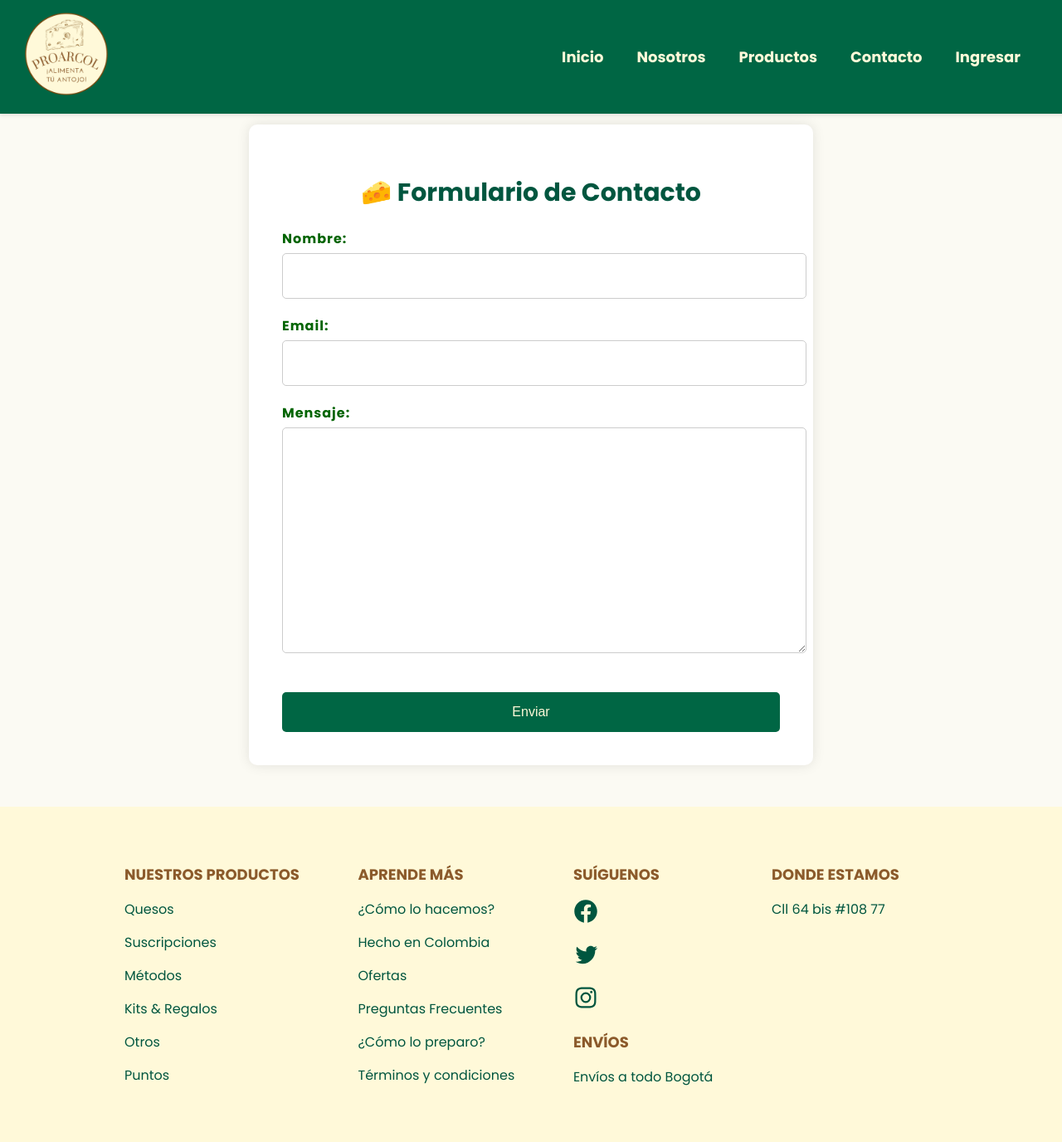
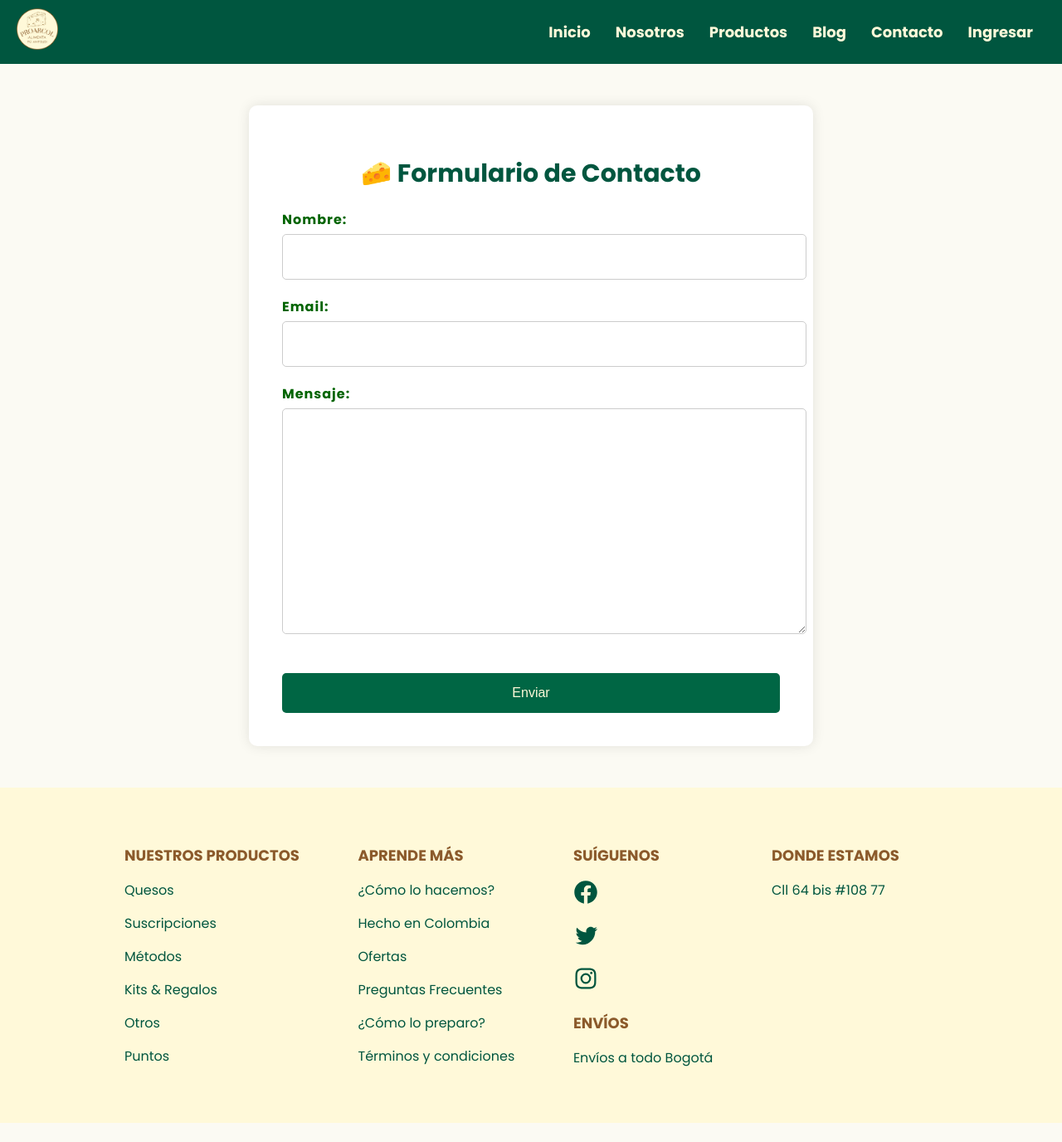
Before and after one commit to JuanEspinosa18/QuesoSistema, a Django app: page /user/contacto/ in a window 1280 px wide. Shown: the whole page at 83% size. After the commit the page ends 1353 px from the top, so only its background shows below. Run offline with Django 5.2, Linux system fonts and the light colour scheme; grey boxes are pictures that could not be loaded.

Commit message:
active html

```diff
--- a/queso_sistema/blog/static/css/informacion.css
+++ b/queso_sistema/blog/static/css/informacion.css
@@ -38,6 +38,12 @@
 .icono-login:hover svg path {
   stroke: #0D8265;
 }
+
+.nav-item.active a {
+    color: #0c8460; /* Cambia el color para resaltar el elemento activo */
+    font-weight: bold; /* O cualquier otro estilo que desees */
+}
+
 
 /* Footer Styles */
 .footer {
--- a/queso_sistema/sales/signals.py
+++ b/queso_sistema/sales/signals.py
@@ -20,7 +20,7 @@ def update_pedido_subtotal_on_delete(sender, instance, **kwargs):
     pedido.subtotal = pedido.calcular_subtotal()
     pedido.save()  """
 
-@receiver(post_save, sender=PedidoProducto)
+""" @receiver(post_save, sender=PedidoProducto)
 def actualizar_subtotal_despues_de_guardar(sender, instance, **kwargs):
     instance.pedido.actualizar_subtotal()
 
@@ -38,4 +38,4 @@ def actualizar_totales_despues_de_guardar(sender, instance, **kwargs):
 def actualizar_totales_despues_de_eliminar(sender, instance, **kwargs):
     if instance.factura:  # Verifica si el detalle tiene una factura asociada
         factura_compra = instance.factura
-        factura_compra.actualizar_totales()
+        factura_compra.actualizar_totales() """
--- a/queso_sistema/users/templates/contacto.html
+++ b/queso_sistema/users/templates/contacto.html
@@ -13,7 +13,6 @@
             background-color: #fbfaf3;
             margin: 0;
             padding: 0;
-            padding-top: 100px; /* Ajusta este valor según la altura de tu barra de navegación */
         }
 
         .menu {
@@ -23,10 +22,10 @@
             display: flex;
             justify-content: space-between;
             align-items: center;
-            position: fixed; /* Fija la barra de navegación */
-            top: 0; /* Posición en la parte superior de la página */
-            width: 100%; /* Asegura que la barra ocupe todo el ancho de la página */
-            z-index: 1000; /* Asegura que la barra esté por encima de otros elementos */
+            position: fixed;
+            top: 0;
+            width: 100%;
+            z-index: 1000;
         }
         .menu .logo img {
             height: 100px;
@@ -35,30 +34,63 @@
         .menu .navbar {
             flex-grow: 1;
             display: flex;
-            justify-content: right; /* Centra los elementos de la barra de navegación */
-            padding-right: 60px; /* Añade un poco de espacio a la derecha */
+            justify-content: right;
+            padding-right: 60px;
+        }
+
+        .contenido {
+            height: 2000px;
         }
 
 
-        .contenido {
-            height: 2000px; /* Añade suficiente contenido para permitir el desplazamiento */
+        nav {
+            background-color: #00563F;
+            color: white;
+            display: flex;
+            justify-content: space-between;
+            align-items: center;
+            padding: 10px 20px;
+        }
+
+        nav ul {
+            list-style: none;
+            margin: 0;
+            padding: 0;
+            display: flex;
+        }
+
+        nav ul li {
+            margin: 0 15px;
+        }
+
+        nav ul li a {
+            text-decoration: none;
+            color: #FFF9D9;
+            font-size: 18px;
+            font-weight: bold;
+        }
+
+        nav ul li a:hover {
+            color: #0D8265;
+        }
+
+        .logo img {
+            height: 50px;
         }
     </style>
 
 </head>
 <body>
-    <div class="menu container">
-        <a href="#" class="logo"><img src="{% static 'imagenes/Logo.png' %}" alt="icono"></a>
-        <input type="checkbox" id="menu" />
-        <label for="menu">
-            <img src="{% static 'imagenes/Menu.png' %}" class="menu-icono" alt="">
-        </label>
 
-        <nav class="navbar">
+        <nav>
+            <div class="logo">
+              <a href="{% static 'index.html' %}"><img src="{% static 'imagenes/Logo.png' %}" alt="Logo de la empresa"></a>
+            </div>
             <ul>
-              <li><a href="{% url 'index' %}">Inicio</a></li>
+              <li class="nav-item {%if request.path == '/' %}active {% endif %} px-lg-4"><a href="{% url 'index' %}">Inicio</a></li>
               <li><a href="{% url 'nosotros' %}">Nosotros</a></li>
               <li><a href="{% url 'carrito' %}">Productos</a></li>
+              <li><a href="{% url 'blog_informativo' %}">Blog</a></li>
               <li><a href="{% url 'contacto' %}">Contacto</a></li>
                 {% if user.is_authenticated %}
                   <li class="nav-item">
@@ -71,7 +103,6 @@
                 {% endif %}
             </ul>
           </nav>
-    </div>
 
     <div class="contact-container">
         <h1> 🧀 Formulario de Contacto</h1>
```
Also changed, not shown: queso_sistema/blog/templates/infoBase.html (+5 -5 lines), queso_sistema/queso_sistema/templates/index.html (+11 -5 lines).
